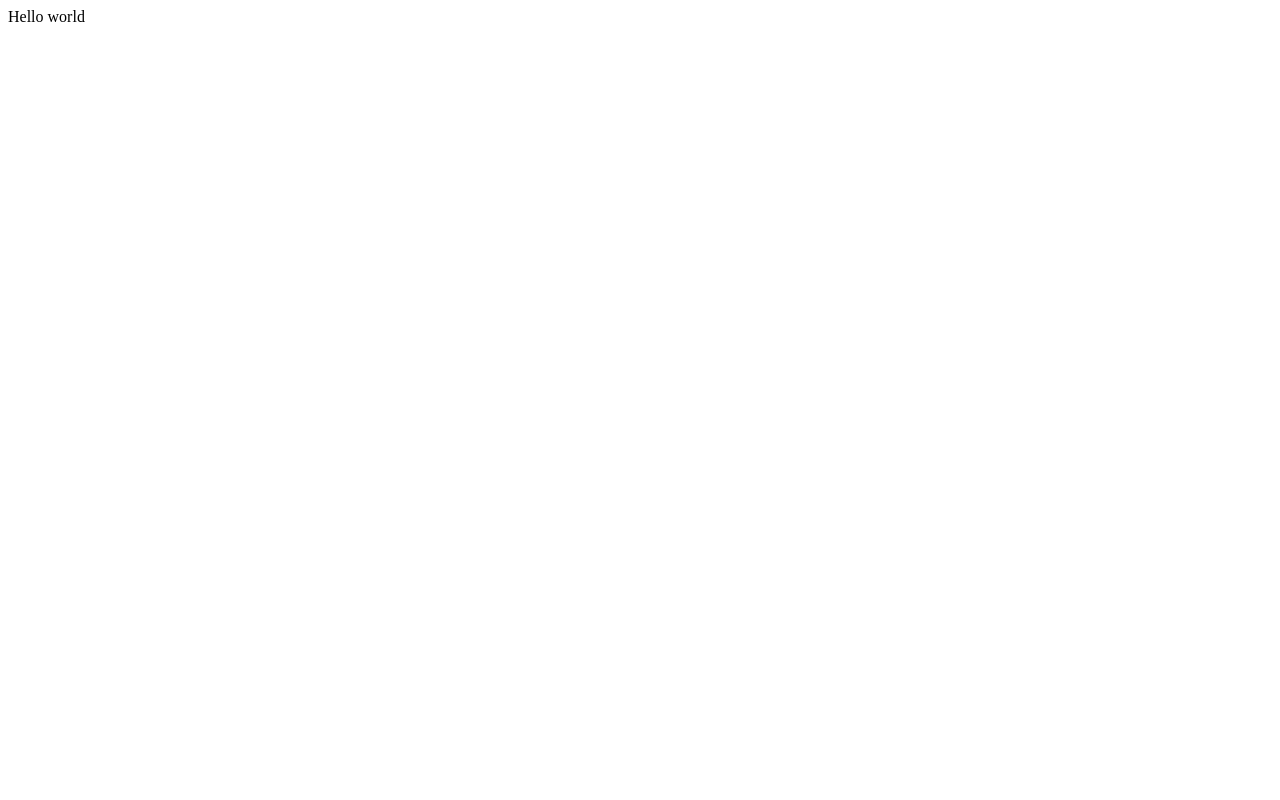
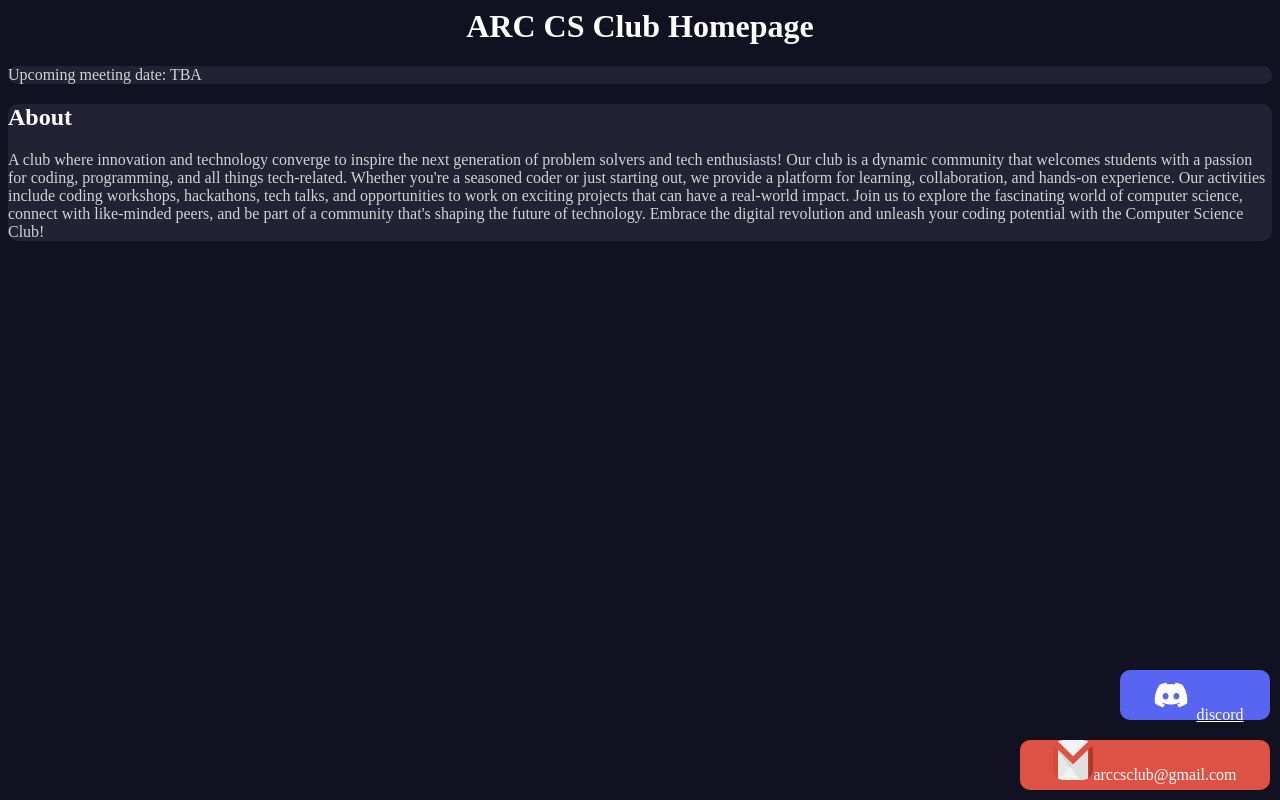
Before and after one commit to thevladisss/arc-cs-club-website, a plain HTML site: page index.html in a window 1280 px wide. Drawn offline with Linux system fonts and the light colour scheme.

Commit message:
added club about and contact info

```diff
--- a/index.html
+++ b/index.html
@@ -4,9 +4,26 @@
     <meta name="viewport"
           content="width=device-width, user-scalable=no, initial-scale=1.0, maximum-scale=1.0, minimum-scale=1.0">
     <meta http-equiv="X-UA-Compatible" content="ie=edge">
-    <title>ARC Computer Science Club Page</title>
+    <link href="style.css" rel="stylesheet"/>
+    <title>ARC Computer Science Club page</title>
 </head>
 <body>
-    Hello world
+    <h1>ARC CS Club Homepage</h1>
+    <div class = "info">
+        <p> Upcoming meeting date: TBA</p>
+    </div>
+    <div class = "info">
+        <h2>About</h2>
+        <p>A club where innovation and technology converge to inspire the next generation of problem solvers and tech enthusiasts!
+        Our club is a dynamic community that welcomes students with a passion for coding, programming, and all things tech-related.
+        Whether you're a seasoned coder or just starting out, we provide a platform for learning, collaboration, and hands-on experience.
+        Our activities include coding workshops, hackathons, tech talks, and opportunities to work on exciting projects that can have a real-world impact.
+        Join us to explore the fascinating world of computer science, connect with like-minded peers, and be part of a community that's shaping the future of
+        technology. Embrace the digital revolution and unleash your coding potential with the Computer Science Club!</p>
+    </div>
+    <div id="discord"><img src="website_images/discordLogo_1.jpeg" height="50" width="50"><a href="https://discord.gg/VTDvYmgn">discord</a></div>
+    <div id="gmail"><img src="website_images/gmailLogo.png" height="40" width="40"><a>arccsclub@gmail.com </a></div>
+
+
 </body>
 </html>
--- /dev/null
+++ b/style.css
@@ -0,0 +1,46 @@
+body {
+    background-color: rgb(18, 17, 33);
+    color: white;
+}
+h1 {
+    text-align: center;
+}
+p {
+    color: lightgray;
+}
+.info {
+    background-color: rgb(34,34, 52);
+    margin-top: 10px;
+
+    border-radius: 10px;
+}
+img {
+    border-radius: 10px;
+}
+#discord {
+    width: 150px;
+    height: 50px;
+    background-color:rgb(88, 101, 242);
+    border-radius: 10px;
+    text-align: center;
+    margin-right: 10px;
+    margin-bottom: 10px;
+    position: fixed;
+    right: 0;
+    bottom: 70;
+}
+a {
+    color: white;
+}
+#gmail {
+    width: 250px;
+    height: 50px;
+    background-color:rgb(222, 81, 69);
+    border-radius: 10px;
+    text-align: center;
+    margin-right: 10px;
+    margin-bottom: 10px;
+    position: fixed;
+    right: 0;
+    bottom: 0;
+}
```
Also changed, not shown: website_images/discordLogo_1.jpeg (added), website_images/gmailLogo.png (added).
